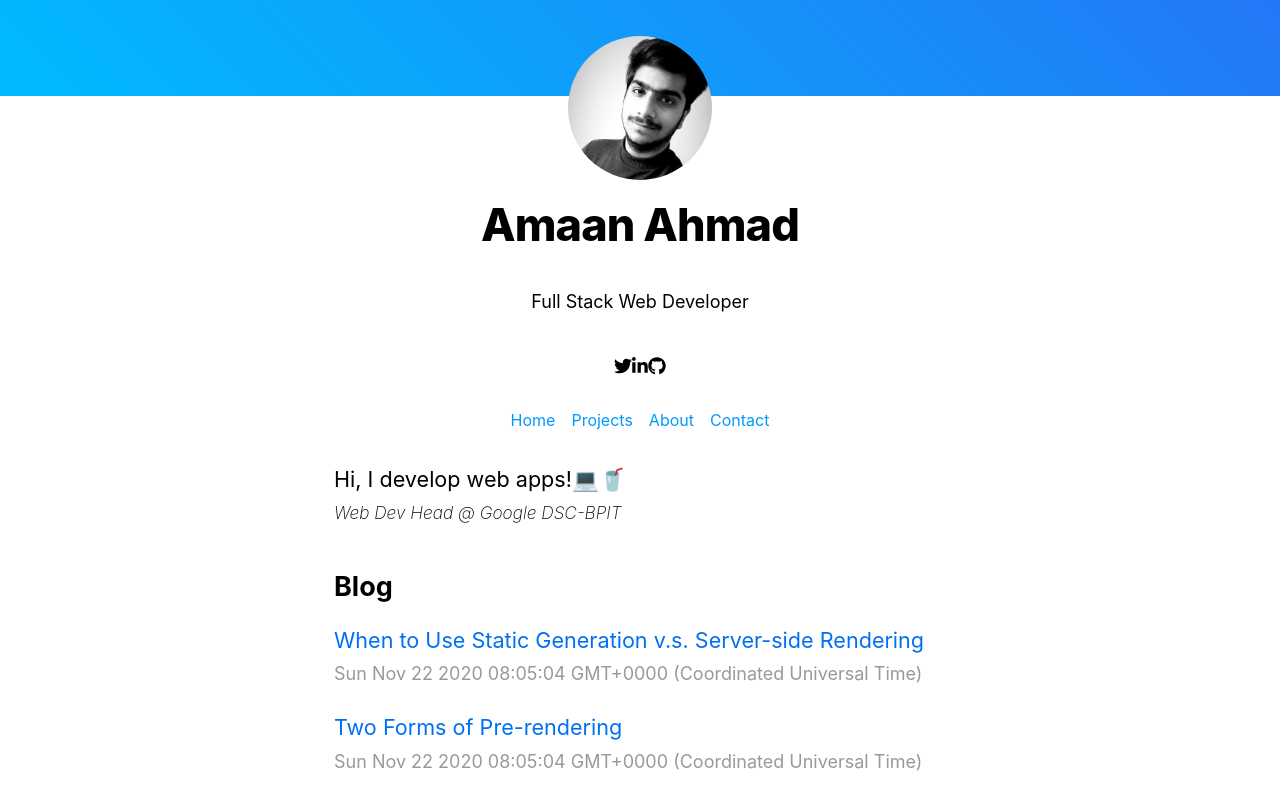
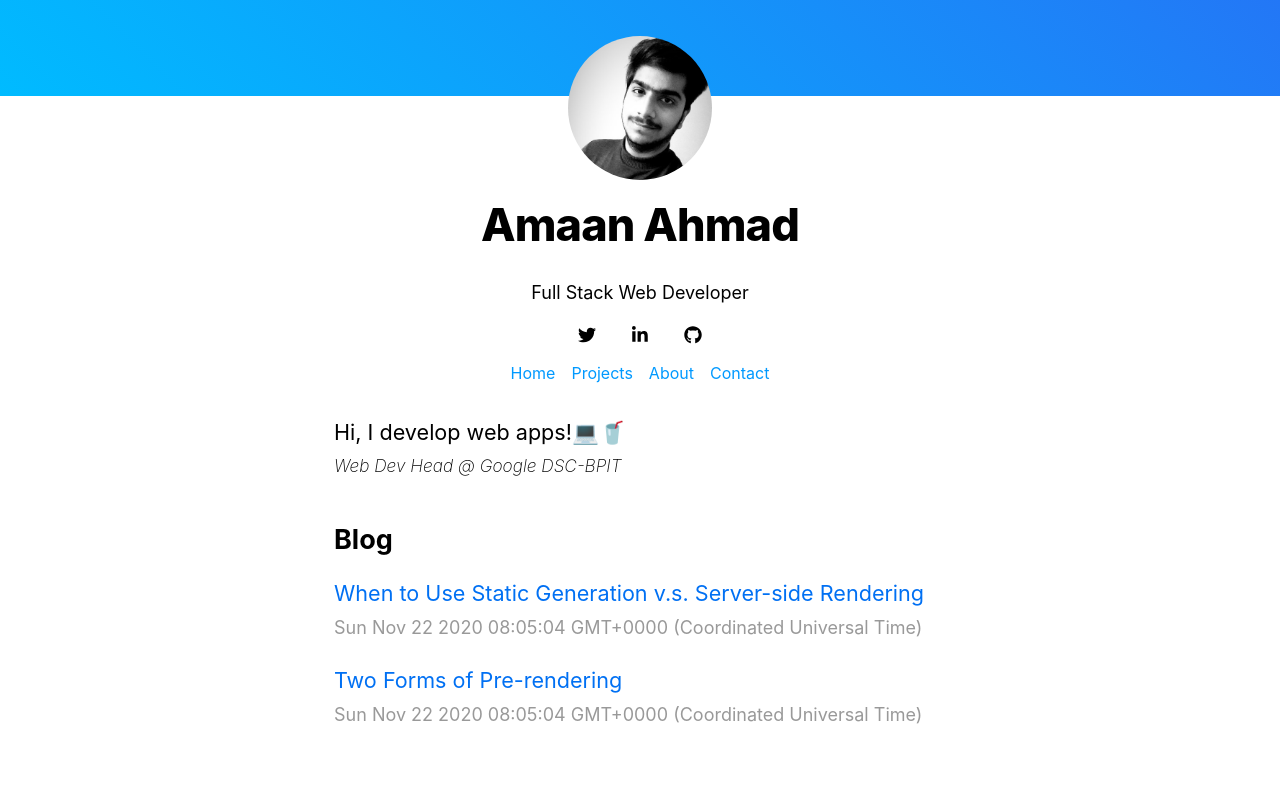
Before and after one commit to amaan-ahmad/portfolio-blog, a Next.js app: page / in a window 1280 px wide. Shown: the top 808 px of the page. Built offline with nearby package versions, Linux system fonts and the light colour scheme.

Commit message:
social working

```diff
--- a/components/layout.js
+++ b/components/layout.js
@@ -36,8 +36,8 @@ export default function Layout({ children, home }) {
               alt={name}
             />
             <h1 className={utilStyles.heading2Xl}>{name}</h1>
-            <p>Full Stack Web Developer</p>
-            <p>{social()}</p>
+            <p style={{ margin: "0.5em 0" }}>Full Stack Web Developer</p>
+            {social()}
             {navbar()}
           </>
         ) : (
--- a/components/social.js
+++ b/components/social.js
@@ -4,12 +4,32 @@ import {
   faLinkedinIn,
   faGithub,
 } from "@fortawesome/free-brands-svg-icons";
+import socialStyles from "./social.module.css";
+
+const openLink = (link) => {
+  window.location.href = link;
+};
+
 export default function social() {
   return (
     <>
-      <FontAwesomeIcon icon={faTwitter} size={12} />
-      <FontAwesomeIcon icon={faLinkedinIn} />
-      <FontAwesomeIcon icon={faGithub} />
+      <div className={socialStyles.iconFlex}>
+        <FontAwesomeIcon
+          icon={faTwitter}
+          className={socialStyles.svg}
+          onClick={() => openLink("https://www.twitter.com/amaancodes")}
+        />
+        <FontAwesomeIcon
+          icon={faLinkedinIn}
+          className={socialStyles.svg}
+          onClick={() => openLink("https://www.linkedin.com/in/amaan05")}
+        />
+        <FontAwesomeIcon
+          icon={faGithub}
+          className={socialStyles.svg}
+          onClick={() => openLink("https://www.github.com/amaan-ahmad")}
+        />
+      </div>
     </>
   );
 }
--- /dev/null
+++ b/components/social.module.css
@@ -0,0 +1,13 @@
+.svg {
+  font-size: large;
+  margin: 0 1em;
+  cursor: pointer;
+}
+
+.iconFlex {
+  display: flex;
+  flex-direction: row;
+  justify-content: center;
+  width: 100%;
+  margin: 0.5em 0;
+}
--- a/styles/global.css
+++ b/styles/global.css
@@ -28,3 +28,7 @@ img {
   max-width: 100%;
   display: block;
 }
+
+.svg-inline--fa {
+  font-size: large;
+}
```
